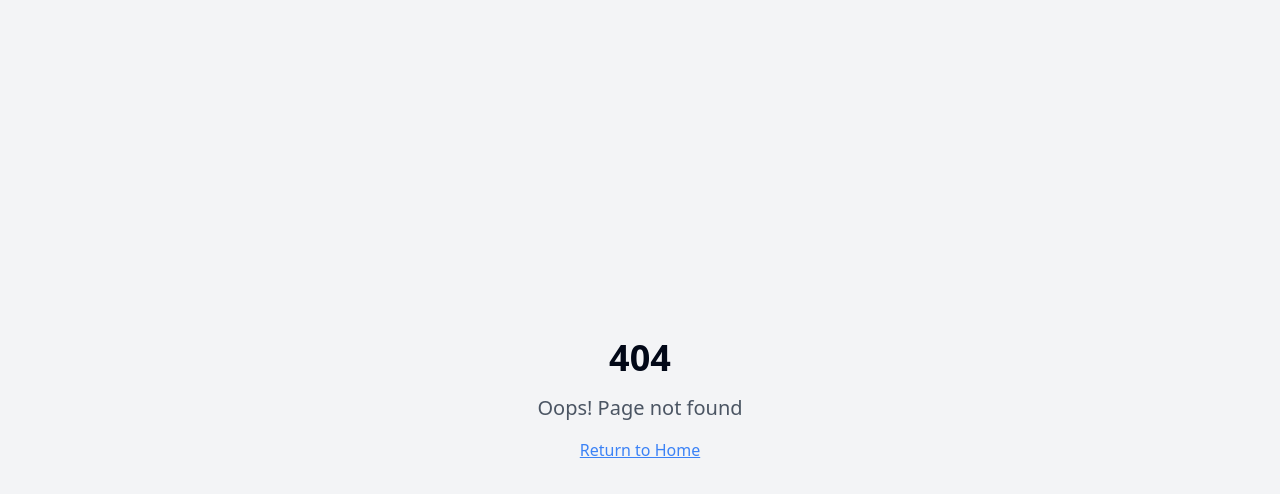
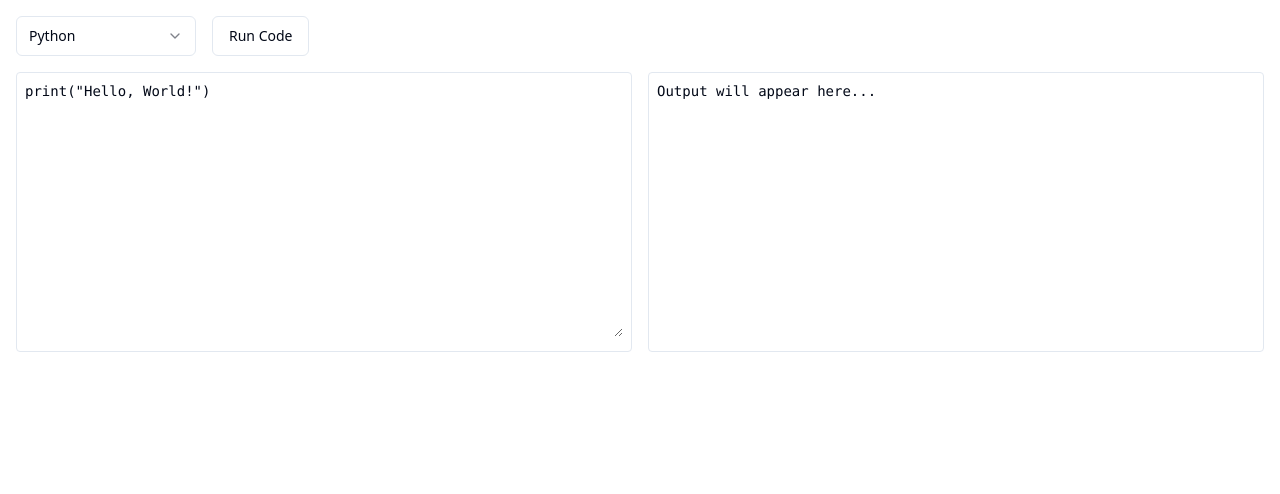
Before and after one commit to siddu-k/code-sriox-editor, a React (Vite) app: page /compiler in a window 1280 px wide. Before the commit this address had no page. Shown: the top 494 px of the page. Built offline with nearby package versions, Linux system fonts and the light colour scheme.

Commit message:
Add initial project setup
Implement basic project structure and dependencies.

```diff
--- a/src/App.tsx
+++ b/src/App.tsx
@@ -1,3 +1,4 @@
+
 import { Toaster } from "@/components/ui/toaster";
 import { Toaster as Sonner } from "@/components/ui/sonner";
 import { TooltipProvider } from "@/components/ui/tooltip";
@@ -5,6 +6,7 @@ import { QueryClient, QueryClientProvider } from "@tanstack/react-query";
 import { BrowserRouter, Routes, Route } from "react-router-dom";
 import Index from "./pages/Index";
 import NotFound from "./pages/NotFound";
+import WebCompiler from "./pages/WebCompiler"; // Added import
 
 const queryClient = new QueryClient();
 
@@ -16,6 +18,7 @@ const App = () => (
       <BrowserRouter>
         <Routes>
           <Route path="/" element={<Index />} />
+          <Route path="/compiler" element={<WebCompiler />} />
           {/* ADD ALL CUSTOM ROUTES ABOVE THE CATCH-ALL "*" ROUTE */}
           <Route path="*" element={<NotFound />} />
         </Routes>
--- a/src/pages/Index.tsx
+++ b/src/pages/Index.tsx
@@ -1,11 +1,26 @@
-// Update this page (the content is just a fallback if you fail to update the page)
+
+import { Link } from "react-router-dom";
 
 const Index = () => {
   return (
-    <div className="min-h-screen flex items-center justify-center bg-gray-100">
-      <div className="text-center">
-        <h1 className="text-4xl font-bold mb-4">Welcome to Your Blank App</h1>
-        <p className="text-xl text-gray-600">Start building your amazing project here!</p>
+    <div className="container mx-auto p-4 text-center space-y-6">
+      <h1 className="text-4xl font-bold mb-4">WebCompiler</h1>
+      <p className="text-xl text-gray-600">Online Code Editor powered by Judge0</p>
+      <div className="flex justify-center space-x-4">
+        <Link
+          to="/compiler"
+          className="bg-primary text-primary-foreground px-4 py-2 rounded hover:bg-primary/90 transition-colors"
+        >
+          Open Code Editor
+        </Link>
+        <a
+          href="https://github.com/sriox/webcompiler"
+          target="_blank"
+          rel="noopener noreferrer"
+          className="border border-primary text-primary px-4 py-2 rounded hover:bg-primary/10 transition-colors"
+        >
+          GitHub Repository
+        </a>
       </div>
     </div>
   );
--- /dev/null
+++ b/src/pages/WebCompiler.tsx
@@ -0,0 +1,97 @@
+
+import React, { useState } from 'react';
+import { Button } from '@/components/ui/button';
+import { Select, SelectContent, SelectItem, SelectTrigger, SelectValue } from '@/components/ui/select';
+
+// Language configurations (mock data, can be expanded)
+const LANGUAGES = [
+  { id: 52, name: 'Python', defaultCode: 'print("Hello, World!")' },
+  { id: 63, name: 'JavaScript', defaultCode: 'console.log("Hello, World!");' },
+  { id: 50, name: 'C', defaultCode: '#include <stdio.h>\n\nint main() {\n    printf("Hello, World!");\n    return 0;\n}' }
+];
+
+const WebCompiler: React.FC = () => {
+  const [language, setLanguage] = useState(LANGUAGES[0]);
+  const [code, setCode] = useState(language.defaultCode);
+  const [output, setOutput] = useState('');
+  const [isLoading, setIsLoading] = useState(false);
+
+  const handleLanguageChange = (langName: string) => {
+    const selectedLang = LANGUAGES.find(l => l.name === langName);
+    if (selectedLang) {
+      setLanguage(selectedLang);
+      setCode(selectedLang.defaultCode);
+    }
+  };
+
+  const handleCodeSubmit = async () => {
+    setIsLoading(true);
+    try {
+      // Simulated API call - replace with actual Judge0 API endpoint
+      const response = await fetch('https://code.sriox.com/submissions', {
+        method: 'POST',
+        headers: {
+          'Content-Type': 'application/json',
+        },
+        body: JSON.stringify({
+          language_id: language.id,
+          source_code: code,
+          stdin: '' // Optional input
+        })
+      });
+
+      const result = await response.json();
+      setOutput(result.stdout || result.stderr || 'No output');
+    } catch (error) {
+      setOutput(`Error: ${error instanceof Error ? error.message : 'Unknown error'}`);
+    } finally {
+      setIsLoading(false);
+    }
+  };
+
+  return (
+    <div className="container mx-auto p-4 space-y-4">
+      <div className="flex space-x-4">
+        <Select onValueChange={handleLanguageChange} defaultValue={language.name}>
+          <SelectTrigger className="w-[180px]">
+            <SelectValue placeholder="Select Language" />
+          </SelectTrigger>
+          <SelectContent>
+            {LANGUAGES.map(lang => (
+              <SelectItem key={lang.id} value={lang.name}>
+                {lang.name}
+              </SelectItem>
+            ))}
+          </SelectContent>
+        </Select>
+
+        <Button
+          onClick={handleCodeSubmit}
+          disabled={isLoading}
+          variant="outline"
+        >
+          {isLoading ? 'Running...' : 'Run Code'}
+        </Button>
+      </div>
+
+      <div className="grid grid-cols-1 md:grid-cols-2 gap-4">
+        <div className="border rounded p-2">
+          <textarea
+            className="w-full h-64 font-mono text-sm"
+            value={code}
+            onChange={(e) => setCode(e.target.value)}
+            placeholder="Enter your code here..."
+          />
+        </div>
+
+        <div className="border rounded p-2">
+          <pre className="text-sm overflow-auto h-64">
+            {output || 'Output will appear here...'}
+          </pre>
+        </div>
+      </div>
+    </div>
+  );
+};
+
+export default WebCompiler;
```
